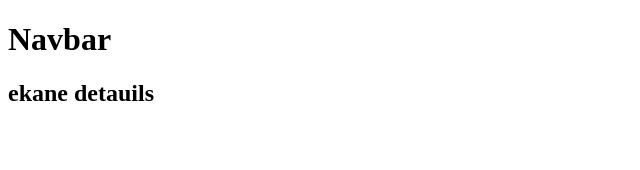
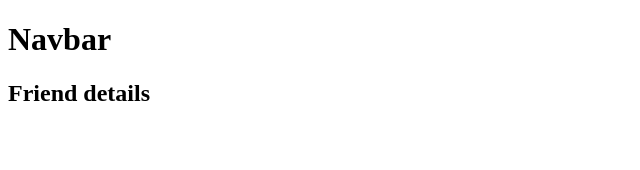
Before and after one commit to Miskat-BD/Assignment7, a React (Vite) app: page /friend-details in a window 1280 px wide. Shown: the top 170 px of the page, without its empty margins (0-640 px from the left). Built offline with nearby package versions, Linux system fonts and the light colour scheme.

Commit message:
vercel add

```diff
--- a/package.json
+++ b/package.json
@@ -24,5 +24,10 @@
     "eslint-plugin-react-refresh": "^0.5.2",
     "globals": "^17.4.0",
     "vite": "^8.0.4"
+  },
+    "overrides": {
+    "@tailwindcss/vite": {
+      "vite": "$vite"
+    }
   }
 }
--- a/src/Pages/friendDetails/FriendDetails.jsx
+++ b/src/Pages/friendDetails/FriendDetails.jsx
@@ -3,7 +3,7 @@ import React from 'react';
 const FriendDetails = () => {
     return (
         <div>
-            <h2>ekane detauils</h2>
+            <h2>Friend details</h2>
         </div>
     );
 };
```
Also changed, not shown: vercel.json (added), 1 other file (tests, documents, lock files or other folders).
